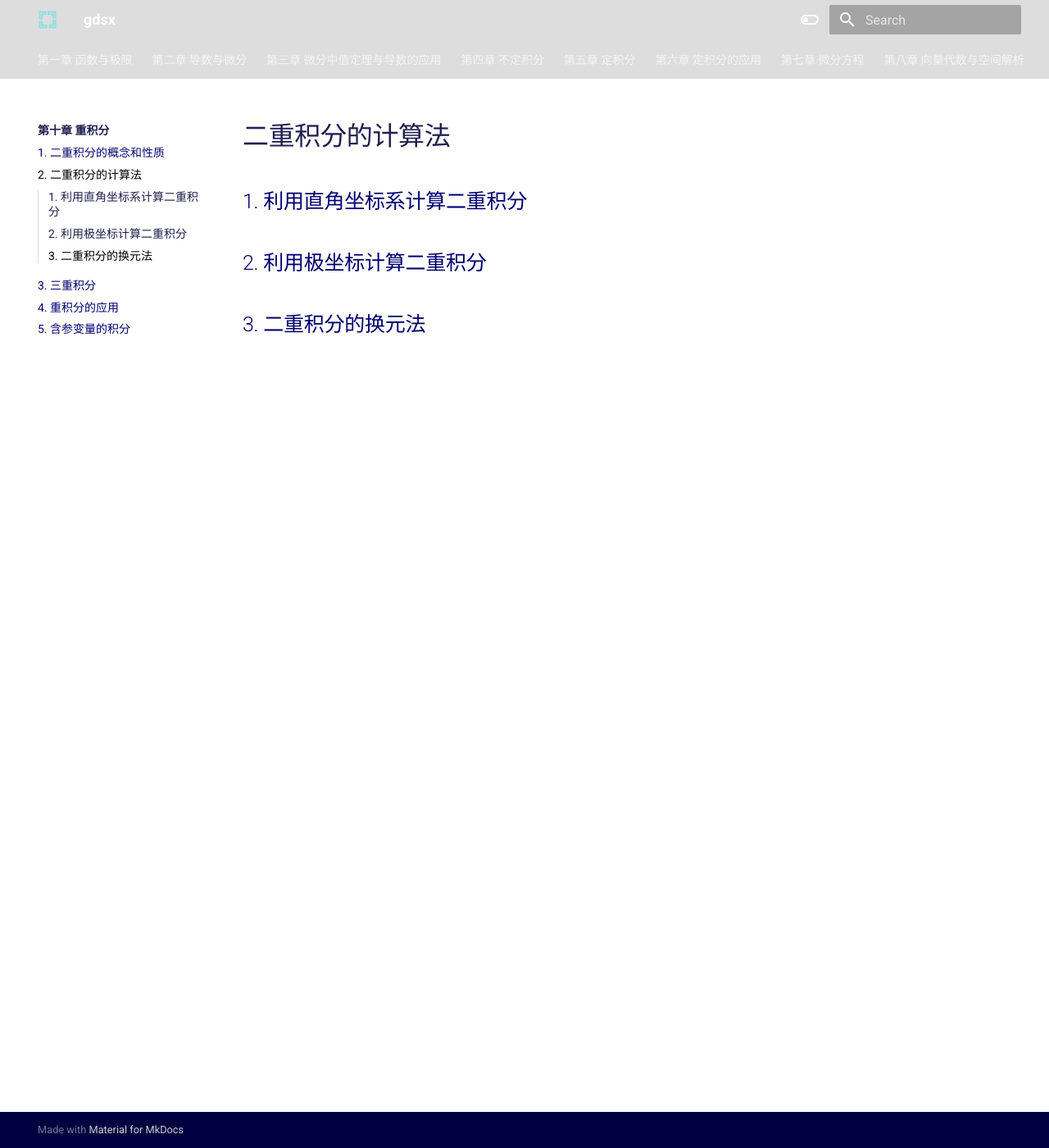
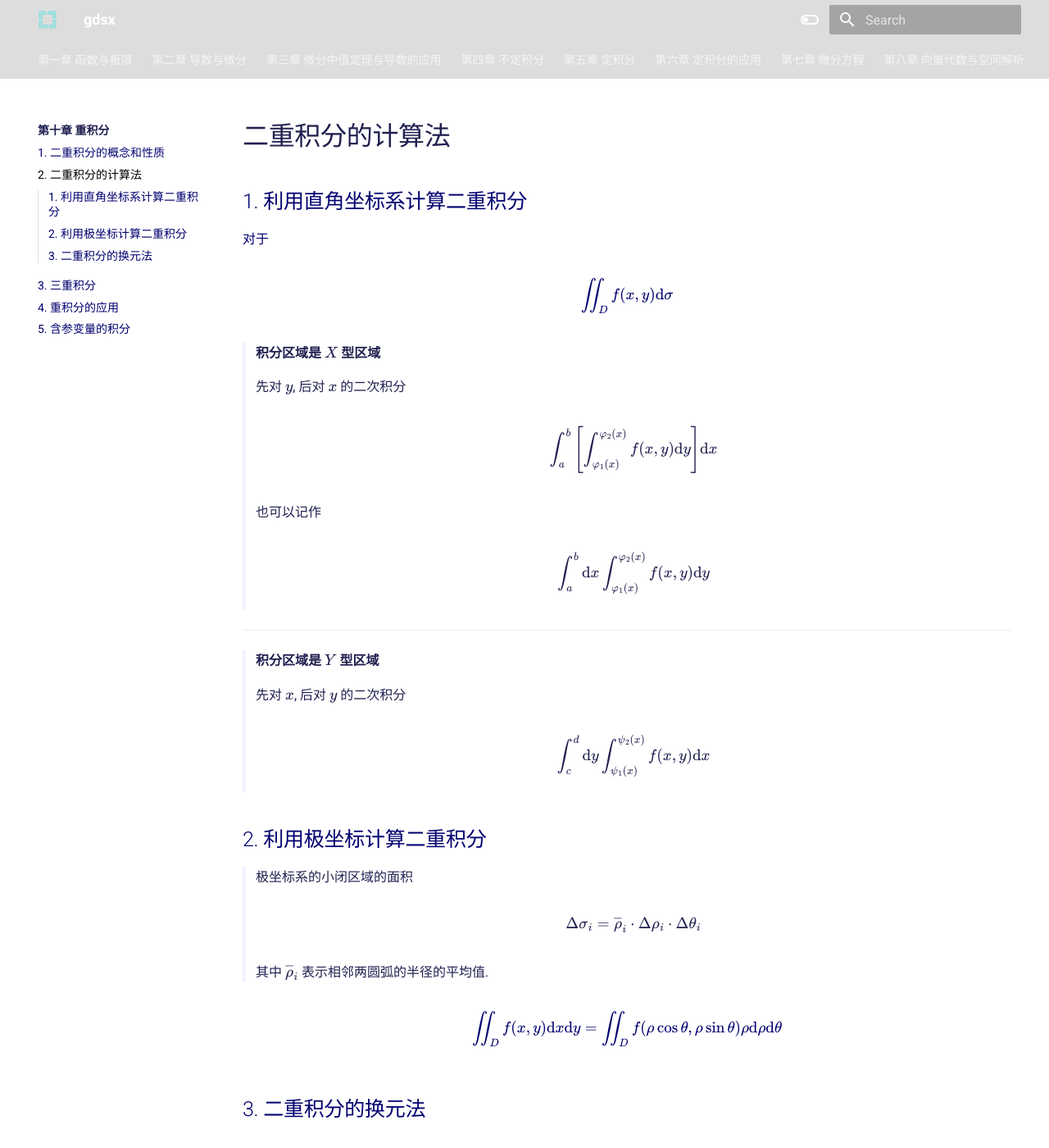
Before and after one commit to FleetingLore/gdsx, an MkDocs documentation site: the page built from docs/10/2.md, in a window 1280 px wide and 1400 px high. Shown: the whole window at 82% size. Built offline with MkDocs 1.6.1 and Material for MkDocs 9.7.7, drawn with Linux system fonts in a browser that asks for light colours.

Commit message:
第十章

```diff
--- a/docs/10/2.md
+++ b/docs/10/2.md
@@ -2,6 +2,37 @@
 
 ## 1. 利用直角坐标系计算二重积分
 
+对于
+
+$$\iint _D f (x, y) \text{d} \sigma$$
+
+> **积分区域是 $X$ 型区域**
+>
+> 先对 $y$, 后对 $x$ 的二次积分
+>
+> $$\int _a ^b \left[ \int _{\varphi _1 (x)} ^{\varphi _2 (x)} f (x, y) \text{d} y \right] \text{d} x$$
+>
+> 也可以记作
+>
+> $$\int _a ^b \text{d} x \int _{\varphi _1 (x)} ^{\varphi _2 (x)} f (x, y) \text{d} y$$
+
+---
+> **积分区域是 $Y$ 型区域**
+>
+> 先对 $x$, 后对 $y$ 的二次积分
+>
+> $$\int _c ^d \text{d} y \int _{\psi _1 (x)} ^{\psi _2 (x)} f (x, y) \text{d} x$$
+
 ## 2. 利用极坐标计算二重积分
 
+> 极坐标系的小闭区域的面积
+>
+> $$\Delta \sigma _i = \overline{\rho} _i \cdot \Delta \rho _i \cdot \Delta \theta _i$$
+>
+> 其中 $\overline{\rho} _i$ 表示相邻两圆弧的半径的平均值.
+
+$$\iint _D f (x, y) \text{d} x \text{d} y = \iint _D f (\rho \cos \theta, \rho \sin \theta) \rho \text{d} \rho \text{d} \theta$$
+
 ## 3. 二重积分的换元法
+
+...
```
Also changed, not shown: docs/10/1.md (+5 -5 lines), docs/10/3.md (+16 -0 lines), docs/10/4.md (+15 -0 lines), 1 other file.
